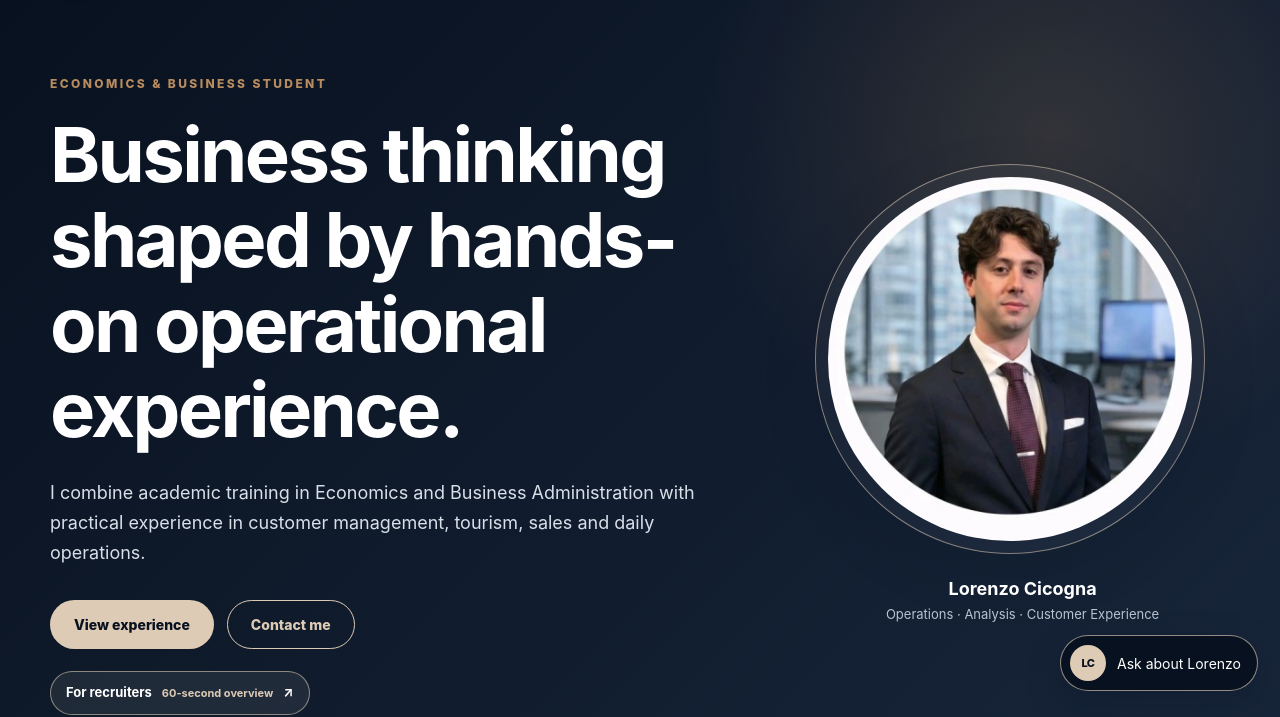
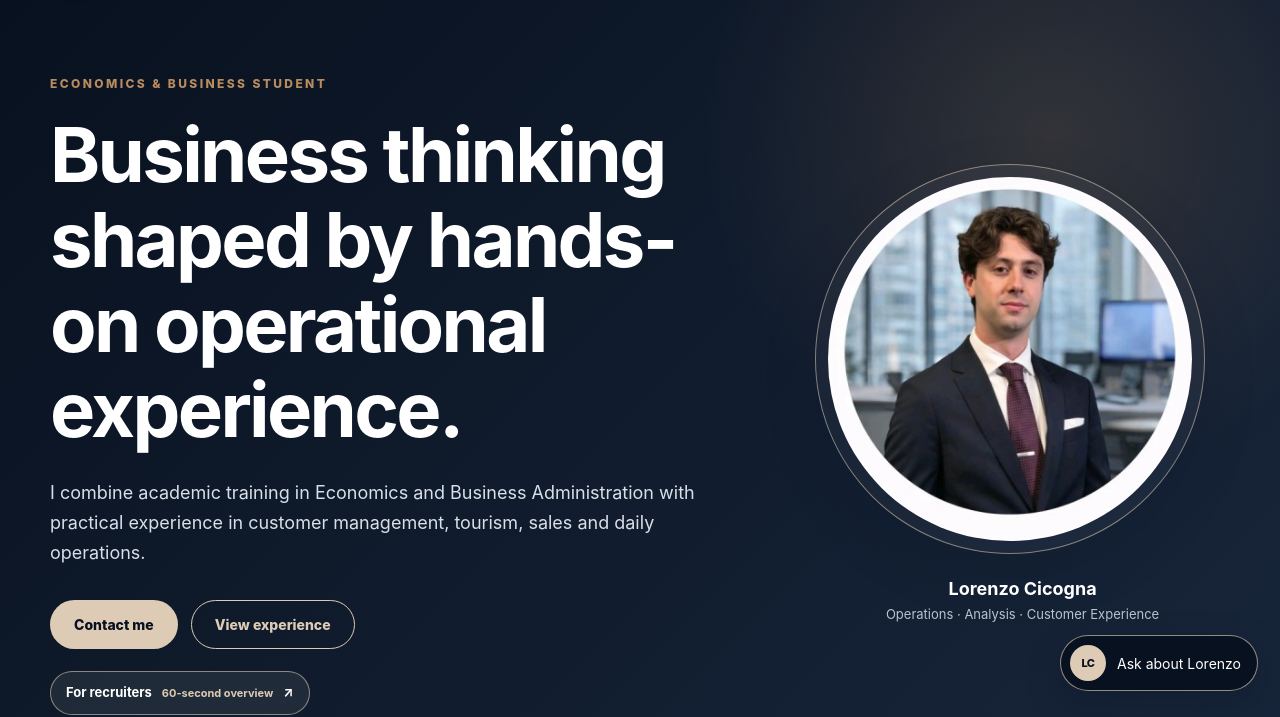
Before and after one commit to lorenzocicogna/lorenzo-portfolio, a plain HTML site: page index.html in a window 1280 px wide. Shown: the part 87-804 px from the top of the page. Drawn offline with Linux system fonts and the light colour scheme.

Commit message:
Rende il contatto la CTA principale della homepage (#35)

```diff
--- a/index.html
+++ b/index.html
@@ -97,14 +97,8 @@
           </p>
 
           <div class="hero-actions">
-            <a class="button button-primary" href="#experience" data-i18n="viewExperience">View experience</a>
-            <a
-              class="button button-secondary"
-              href="mailto:lorenzocicogna00@gmail.com?subject=Portfolio%20Contact%20-%20Lorenzo%20Cicogna"
-              data-i18n="contactMe"
-            >
-              Contact me
-            </a>
+            <a class="button button-primary" href="#contact" data-i18n="contactMe">Contact me</a>
+            <a class="button button-secondary" href="#experience" data-i18n="viewExperience">View experience</a>
           </div>
         </div>
 
@@ -349,6 +343,13 @@
           </p>
         </div>
         <div class="contact-card reveal">
+          <a
+            class="button button-primary"
+            href="mailto:lorenzocicogna00@gmail.com?subject=Portfolio%20Contact%20-%20Lorenzo%20Cicogna"
+            data-i18n="sendEmail"
+          >
+            Send me an email
+          </a>
           <a href="mailto:lorenzocicogna00@gmail.com">lorenzocicogna00@gmail.com</a>
           <a href="tel:+393516896022">+39 351 689 6022</a>
           <a href="https://www.linkedin.com/in/lorenzo-cicogna-a7a300262" target="_blank" rel="noopener noreferrer">LinkedIn</a>
```
